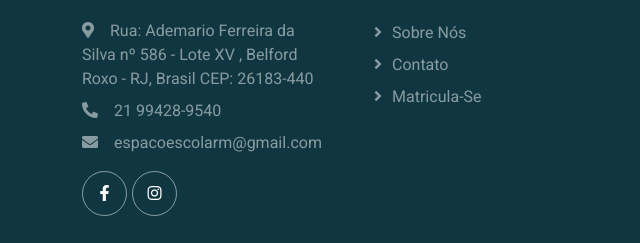
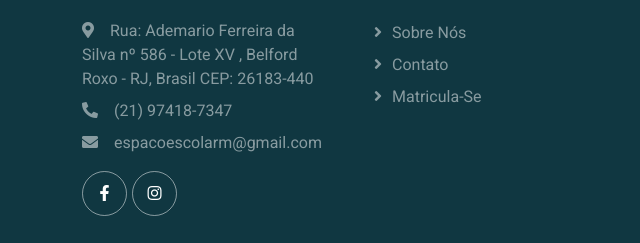
Before and after one commit to DeveloperVitoriaSouza/EEMC, a plain HTML site: page faseII.html in a window 1280 px wide. Shown: the part 2723-2966 px from the top of the page, 0-640 px from the left. Drawn offline with nearby package versions, Linux system fonts and the light colour scheme.

Commit message:
Update faseII.html

```diff
--- a/faseII.html
+++ b/faseII.html
@@ -224,7 +224,7 @@
                     <div class="col-lg-3 col-md-6">
                         <h3 class="text-white mb-4">Entre em Contato</h3>
                         <p class="mb-2"><i class="fa fa-map-marker-alt me-3"></i>Rua: Ademario Ferreira da Silva nº 586 - Lote XV , Belford Roxo - RJ, Brasil CEP: 26183-440 </p>
-                        <p class="mb-2"><i class="fa fa-phone-alt me-3"></i>21 99428-9540</p>
+                        <p class="mb-2"><i class="fa fa-phone-alt me-3"></i>(21) 97418-7347</p>
                         <p class="mb-2"><i class="fa fa-envelope me-3"></i>espacoescolarm@gmail.com</p>
                         <div class="d-flex pt-2">
                             <a class="btn btn-outline-light btn-social" href="https://www.facebook.com/p/Espa%C3%A7o-Escolar-Mundo-Da-Crian%C3%A7a-100066816966329/?_rdr" target="_blank"><i class="fab fa-facebook-f"></i></a>
```
